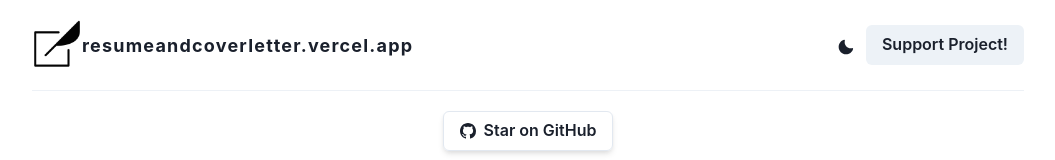
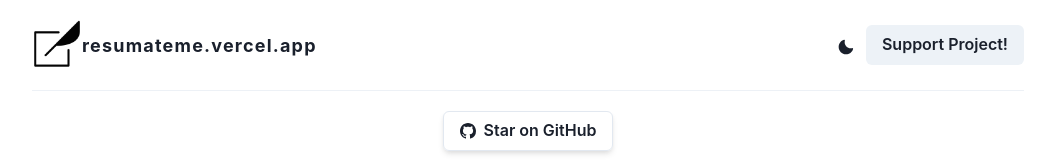
Before and after one commit to w3tsa/resumeandcoverletter, a Next.js app: page / in a window 1280 px wide. Shown: the top 160 px of the page, without its empty margins (112-1167 px from the left). Built offline with nearby package versions, Linux system fonts and the light colour scheme.

Commit message:
Updated the name of the site

```diff
--- a/src/components/header/index.tsx
+++ b/src/components/header/index.tsx
@@ -18,7 +18,7 @@ const Header = () => {
           height={"50"}
         />
         <Text fontSize={"lg"} letterSpacing={1.2} fontWeight={"bold"}>
-          resumeandcoverletter.vercel.app
+          resumateme.vercel.app
         </Text>
       </Flex>
       <Box>
```
